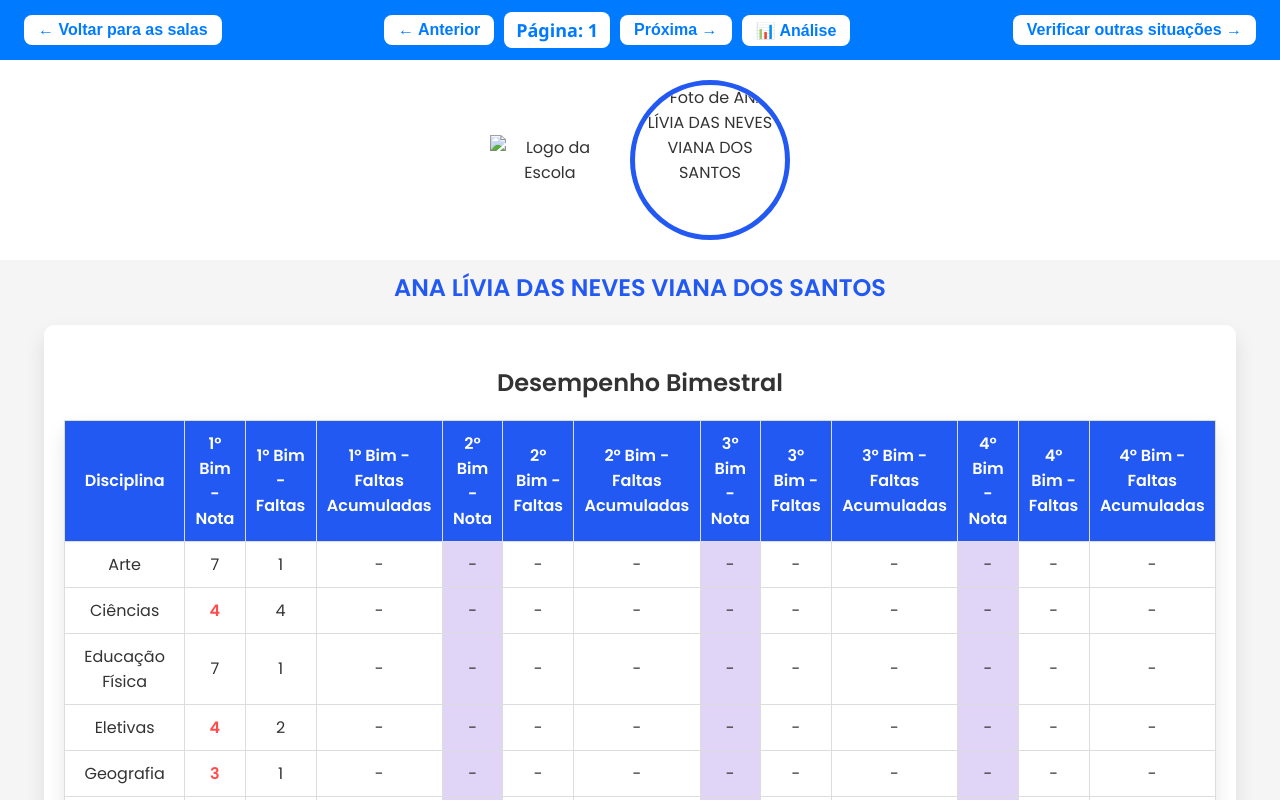
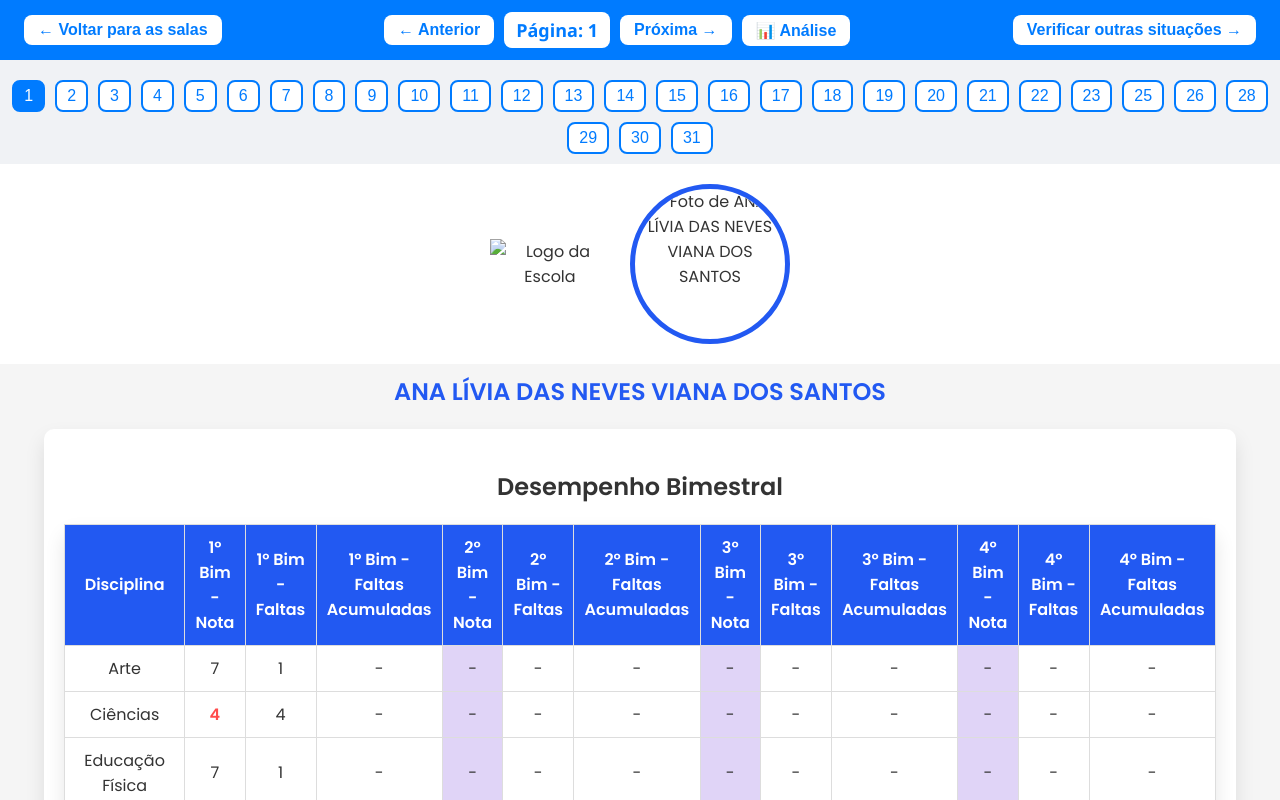
Before and after one commit to professorgaldino/9b, a plain HTML site: page index.html in a window 1280 px wide. Drawn offline with Linux system fonts and the light colour scheme; no server answers.

Commit message:
Update index.html

```diff
--- a/index.html
+++ b/index.html
@@ -38,7 +38,7 @@
       border-radius: 8px;
       padding: 6px 14px;
       cursor: pointer;
-      transition: background 0.2s ease-in-out;
+      transition: 0.2s ease-in-out;
     }
 
     .nav button:hover {
@@ -59,6 +59,31 @@
       border-radius: 8px;
     }
 
+    .page-selector {
+      margin-top: 10px;
+      display: flex;
+      flex-wrap: wrap;
+      justify-content: center;
+      gap: 10px;
+      padding: 10px;
+    }
+
+    .page-selector button {
+      background: #fff;
+      border: 2px solid #007bff;
+      color: #007bff;
+      font-size: 16px;
+      padding: 5px 10px;
+      border-radius: 8px;
+      cursor: pointer;
+      transition: 0.2s ease-in-out;
+    }
+
+    .page-selector button:hover {
+      background: #007bff;
+      color: white;
+    }
+
     iframe {
       flex: 1;
       border: none;
@@ -69,58 +94,80 @@
 <body>
 
   <div class="nav">
-    <button onclick="window.location.href='https://professorgaldino.github.io/sitetv/sala.html'">
-      ← Voltar para as salas
-    </button>
+    <button onclick="window.location.href='https://professorgaldino.github.io/sitetv/sala.html'">← Voltar para as salas</button>
 
     <div class="page-controls">
       <button onclick="goPrev()">← Anterior</button>
       <span class="page-number" id="page-number">Página: 1</span>
       <button onclick="goNext()">Próxima →</button>
-      <button onclick="window.location.href='analise.html'">📊 Análise</button>
+      <button onclick="window.location.href='https://professorgaldino.github.io/9b/analise.html'">📊 Análise</button>
     </div>
 
-    <button onclick="window.location.href='outros.html'">
-      Verificar outras situações →
-    </button>
+    <button onclick="window.location.href='outros.html'">Verificar outras situações →</button>
   </div>
 
-  <iframe id="viewer" src="a1.html"></iframe>
+  <div class="page-selector" id="page-selector"></div>
+
+  <iframe id="viewer" src=""></iframe>
 
   <script>
     const pages = [
-      "a1.html", "a2.html", "a3.html", "a4.html", "a5.html", "a6.html", "a7.html",
-      "a8.html", "a9.html", "a10.html", "a11.html", "a12.html", "a13.html", "a14.html",
-      "a15.html", "a16.html", "a17.html", "a18.html", "a19.html", "a20.html", "a21.html",
-      "a22.html", "a23.html", "a25.html", "a26.html", "a28.html", "a29.html", "a30.html", "a31.html"
+      "a1.html", "a2.html", "a3.html", "a4.html", "a5.html", "a6.html", "a7.html", "a8.html", "a9.html",
+      "a10.html", "a11.html", "a12.html", "a13.html", "a14.html", "a15.html", "a16.html", "a17.html",
+      "a18.html", "a19.html", "a20.html", "a21.html", "a22.html", "a23.html", "a25.html", "a26.html",
+      "a28.html", "a29.html", "a30.html", "a31.html"
     ];
 
     let currentIndex = 0;
+
     const viewer = document.getElementById("viewer");
     const pageNumber = document.getElementById("page-number");
+    const pageSelector = document.getElementById("page-selector");
 
-    function updateViewer() {
+    const updateViewer = () => {
       const currentPage = pages[currentIndex];
-      const pageNum = currentPage.match(/\d+/)[0];
+      const pageNum = currentPage.match(/\d+/)?.[0] || "?";
       viewer.src = currentPage;
       pageNumber.textContent = "Página: " + pageNum;
-    }
+      highlightCurrentButton();
+    };
 
-    function goPrev() {
+    const goPrev = () => {
       if (currentIndex > 0) {
         currentIndex--;
         updateViewer();
       }
-    }
+    };
 
-    function goNext() {
+    const goNext = () => {
       if (currentIndex < pages.length - 1) {
         currentIndex++;
         updateViewer();
       }
-    }
+    };
 
-    // Inicialização
+    const highlightCurrentButton = () => {
+      const buttons = pageSelector.querySelectorAll("button");
+      buttons.forEach((btn, idx) => {
+        btn.style.background = idx === currentIndex ? "#007bff" : "#fff";
+        btn.style.color = idx === currentIndex ? "#fff" : "#007bff";
+      });
+    };
+
+    const createPageButtons = () => {
+      pages.forEach((page, index) => {
+        const pageNum = page.match(/\d+/)?.[0] || "?";
+        const button = document.createElement("button");
+        button.textContent = pageNum;
+        button.addEventListener("click", () => {
+          currentIndex = index;
+          updateViewer();
+        });
+        pageSelector.appendChild(button);
+      });
+    };
+
+    createPageButtons();
     updateViewer();
   </script>
 
```
